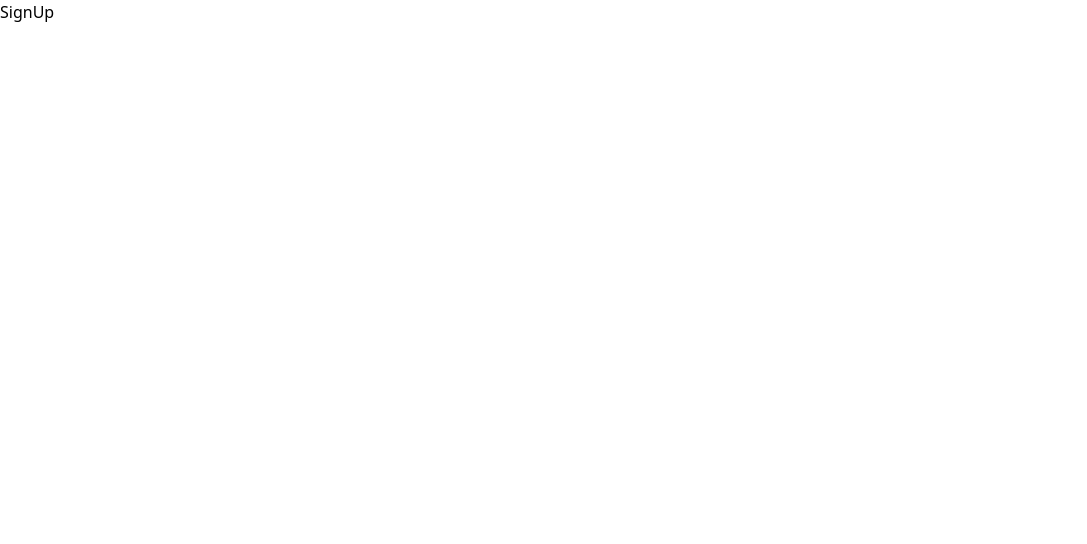
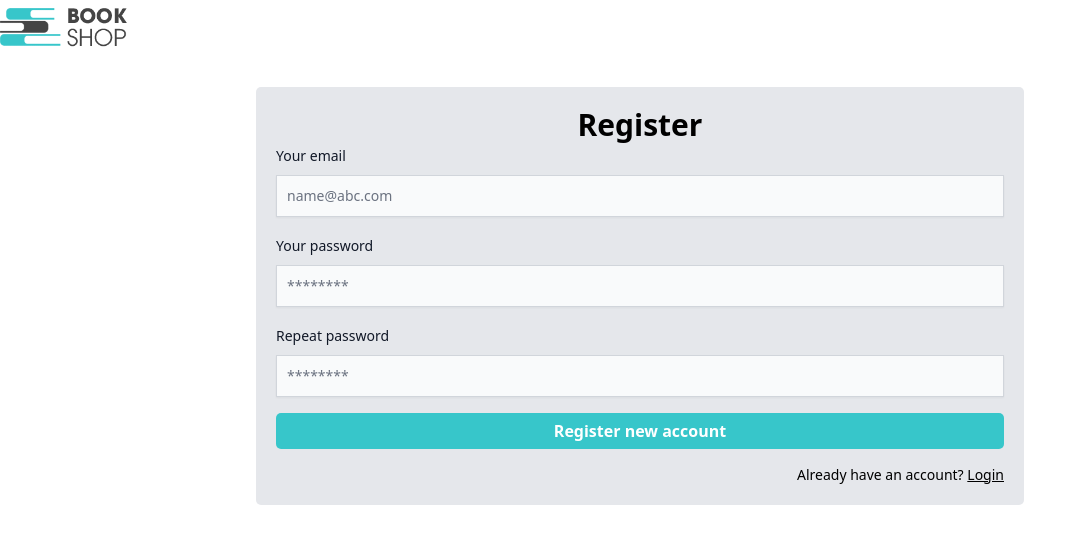
Before and after one commit to Abhamid3311/book-shop-redux, a React (Vite) app: page /signup in a window 1280 px wide. Shown: the top 544 px of the page, without its empty margins (0-1087 px from the left). Built offline with nearby package versions, Linux system fonts and the light colour scheme.

Commit message:
login,register page design done

```diff
--- a/src/Layouts/Navbar.tsx
+++ b/src/Layouts/Navbar.tsx
@@ -1,5 +1,4 @@
 'use client';
-
 import { Navbar } from 'flowbite-react';
 import logo from "../assets/logo.jpg";
 import { Link, useLocation } from 'react-router-dom';
@@ -8,7 +7,6 @@ import { Link, useLocation } from 'react-router-dom';
 export default function NavbarWithDropdown() {
     const location = useLocation();
     const currentPath = location.pathname;
-    console.log(currentPath)
 
 
     return (
--- a/src/pages/BookDetails.tsx
+++ b/src/pages/BookDetails.tsx
@@ -23,13 +23,13 @@ const BookDetails = () => {
     }
 
     //Navigate To Edit Page
-    const handleEditPage = (id) => {
+    const handleEditPage = (id: number) => {
         navigate(`/edit-book/${id}`)
     }
 
 
     //Handle Book Delete
-    const handleDeleteBook = (id) => {
+    const handleDeleteBook = (id: number) => {
         deleteBook(id).unwrap()
             .then((response) => {
                 console.log('Book added successfully', response);
--- a/src/pages/Login.tsx
+++ b/src/pages/Login.tsx
@@ -1,7 +1,51 @@
-import React from 'react'
+import { Label, TextInput } from 'flowbite-react'
+import { Link } from 'react-router-dom';
+import logo from '../assets/logo.jpg';
 
 export default function Login() {
   return (
-    <div>Login</div>
+    <div className="max-w-7xl mx-auto px-5 lg:px-0 ">
+      <Link to={'/'}>  <img src={logo} alt="logo" srcSet="" className="w-32  mt-2" /></Link>
+
+
+      <div className="flex flex-col items-center justify-center max-w-3xl mx-auto h-full p-5 bg-gray-200 m-5 my-10 rounded-[5px]">
+        <h1 className="text-3xl font-bold ">Login</h1>
+        <form className="flex  flex-col gap-4 w-full">
+          <div>
+            <div className="mb-2 block">
+              <Label htmlFor="email2" value="Your email" />
+            </div>
+            <TextInput
+              id="email2"
+              placeholder="name@abc.com"
+              required
+              shadow
+              type="email"
+            />
+          </div>
+
+
+          <div>
+            <div className="mb-2 block">
+              <Label htmlFor="password2" value="Your password" />
+            </div>
+            <TextInput
+              id="password2"
+              placeholder="********"
+              required
+              shadow
+              type="password"
+            />
+          </div>
+
+          <button type="submit" className='bg-primary text-white px-3 py-1.5 rounded-[5px] text-base font-semibold'>
+            Login </button>
+
+          <div className="flex items-center justify-end text-sm mt-0">
+            <p>New at Book Shop? <Link to={'/signup'} className="text-black hover:text-primary underline">create an account</Link></p>
+          </div>
+        </form>
+      </div>
+    </div>
   )
 }
--- a/src/pages/SignUp.tsx
+++ b/src/pages/SignUp.tsx
@@ -1,6 +1,64 @@
+import { Label, TextInput } from "flowbite-react";
+import { Link } from "react-router-dom";
+import logo from '../assets/logo.jpg';
 
 export default function SignUp() {
     return (
-        <div>SignUp</div>
+        <div className="max-w-7xl mx-auto px-5 lg:px-0 ">
+            <Link to={'/'}>  <img src={logo} alt="logo" srcSet="" className="w-32  mt-2" /></Link>
+
+            <div className="flex flex-col items-center justify-center max-w-3xl mx-auto h-full p-5 bg-gray-200 m-5 my-10 rounded-[5px]">
+                <h1 className="text-3xl font-bold ">Register</h1>
+                <form className="flex  flex-col gap-4 w-full">
+                    <div>
+                        <div className="mb-2 block">
+                            <Label htmlFor="email2" value="Your email" />
+                        </div>
+                        <TextInput
+                            id="email2"
+                            placeholder="name@abc.com"
+                            required
+                            shadow
+                            type="email"
+                        />
+                    </div>
+
+
+                    <div>
+                        <div className="mb-2 block">
+                            <Label htmlFor="password2" value="Your password" />
+                        </div>
+                        <TextInput
+                            id="password2"
+                            placeholder="********"
+                            required
+                            shadow
+                            type="password"
+                        />
+                    </div>
+
+
+                    <div>
+                        <div className="mb-2 block">
+                            <Label htmlFor="repeat-password" value="Repeat password" />
+                        </div>
+                        <TextInput
+                            id="repeat-password"
+                            placeholder="********"
+                            required
+                            shadow
+                            type="password"
+                        />
+                    </div>
+
+                    <button type="submit" className='bg-primary text-white px-3 py-1.5 rounded-[5px] text-base font-semibold '>
+                        Register new account </button>
+
+                    <div className="flex items-center justify-end text-sm mt-0">
+                        <p>Already have an account? <Link to={'/login'} className="text-black hover:text-primary underline">Login</Link></p>
+                    </div>
+                </form>
+            </div>
+        </div>
     )
 }
```
